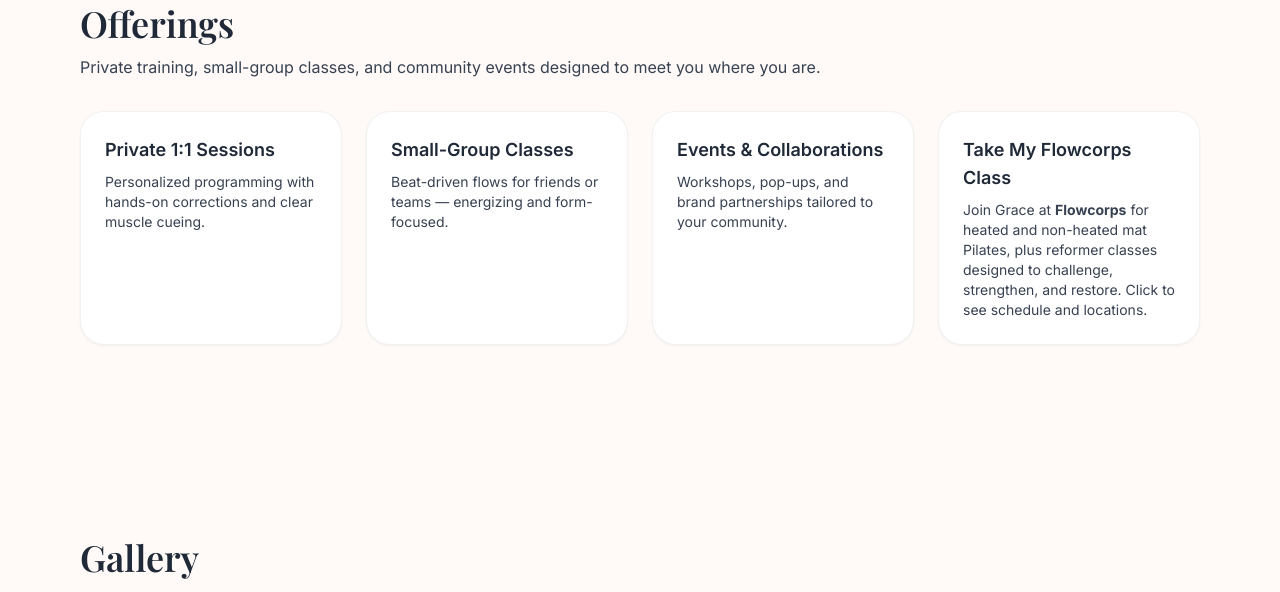
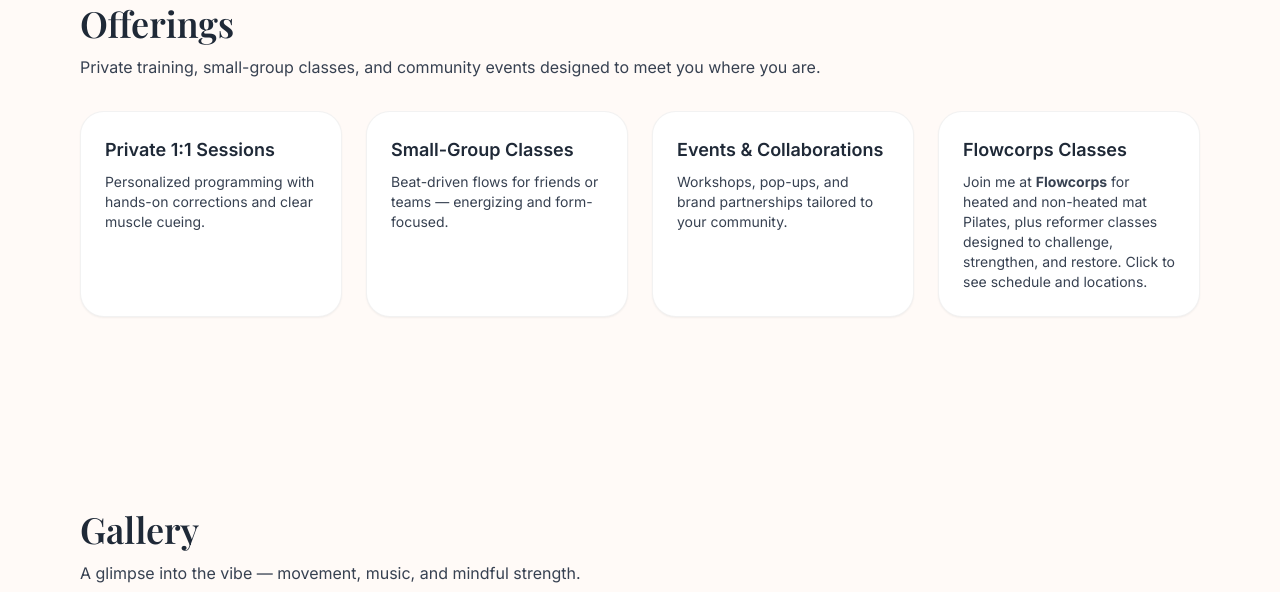
Before and after one commit to ccjacobo/GracefulPilates, a plain HTML site: page index.html in a window 1280 px wide. Shown: the part 1679-2271 px from the top of the page. Drawn offline with nearby package versions, Linux system fonts and the light colour scheme.

Commit message:
Update index.html

```diff
--- a/index.html
+++ b/index.html
@@ -103,9 +103,9 @@
       <!-- New Offering -->
       <a href="https://flowcorps.com/pages/san-diego?_mt=%2Fschedule%2Fdaily%2F48575%3Finstructors%3D6385%26locations%3D48819" target="_blank" rel="noopener"
          class="rounded-3xl bg-white p-6 shadow-sm border border-black/5 hover:shadow-md transition-shadow block">
-        <h3 class="font-semibold text-lg">Take My Flowcorps Class</h3>
+        <h3 class="font-semibold text-lg">Flowcorps Classes</h3>
         <p class="mt-2 text-sm text-gray-700">
-          Join Grace at <strong>Flowcorps</strong> for heated and non-heated mat Pilates, plus reformer classes
+          Join me at <strong>Flowcorps</strong> for heated and non-heated mat Pilates, plus reformer classes
           designed to challenge, strengthen, and restore. Click to see schedule and locations.
         </p>
       </a>
```
